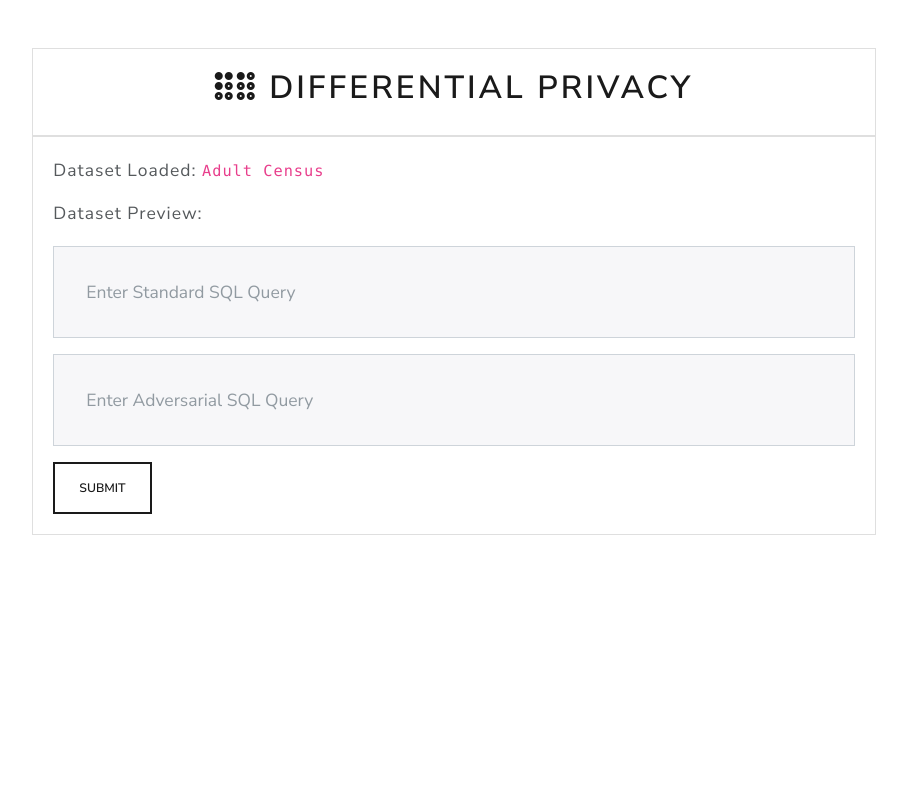
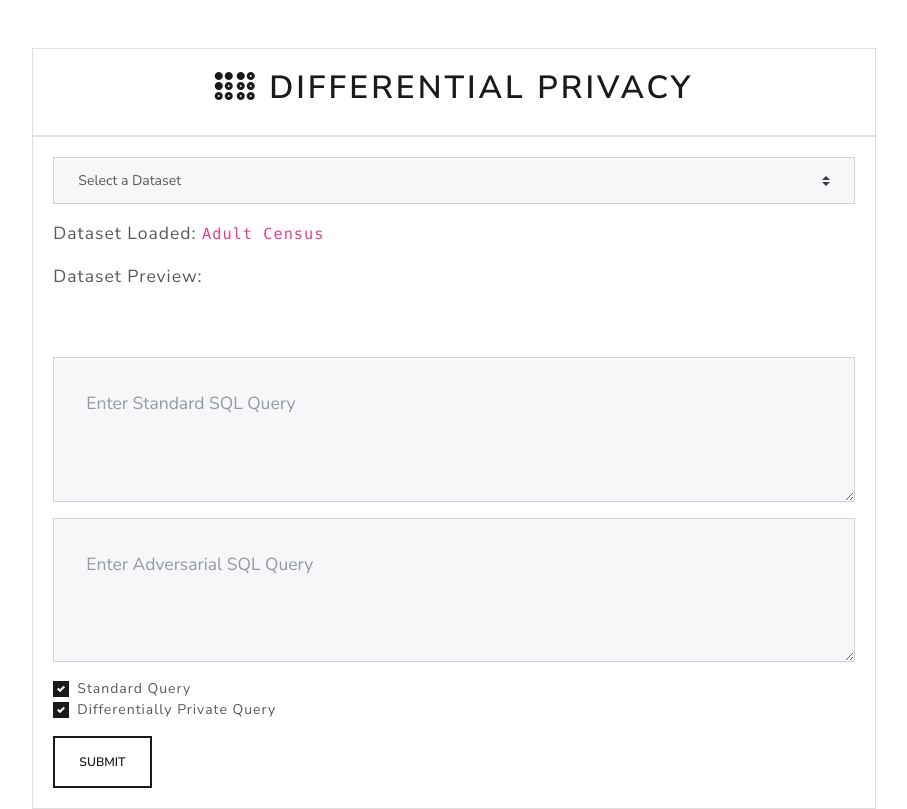
Before and after one commit to guptajay/differential-privacy-website, a Flask app: template templates/index.html in a window 1280 px wide. Shown: the whole page, without its empty margins (186-1093 px from the left). Before the commit the page ends 535 px from the top, so only its background shows below. Run offline with Flask 2, Linux system fonts and the light colour scheme; the template is opened without the code that fills it, so the values that code supplies are empty; some libraries are stand-ins or nearby versions.

Commit message:
added some ui

```diff
--- a/templates/index.html
+++ b/templates/index.html
@@ -49,6 +49,15 @@
         </div>
 
         <div class="card card-body">
+          <form method="POST">
+            <div class="form-group">
+              <select class="custom-select">
+                <option selected="">Select a Dataset</option>
+                <option value="1">Adult Census (default)</option>
+                <option value="2">Online Retail</option>
+              </select>
+            </div>
+          </form>
           <p class="lead mb-3">Dataset Loaded: <code>Adult Census</code></p>
           <p class="lead mb-1">Dataset Preview:</p>
           <div style="overflow: auto">
@@ -56,24 +65,56 @@
               {% block content %} {{dbPreview | safe}} {% endblock %}
             </p>
           </div>
-          <form action="{{ url_for('handle_submit') }}" method="POST">
+          <form
+            action="{{ url_for('handle_submit') }}"
+            method="POST"
+            class="mt-5"
+          >
             <div class="form-group">
-              <input
+              <textarea
                 class="form-control form-control-lg"
                 name="stdQuery"
                 type="text"
                 placeholder="Enter Standard SQL Query"
                 id="inputLarge"
-              />
+                rows="3"
+                spellcheck="false"
+              ></textarea>
             </div>
             <div class="form-group">
-              <input
+              <textarea
                 class="form-control form-control-lg"
                 name="advQuery"
                 type="text"
                 placeholder="Enter Adversarial SQL Query"
                 id="inputLarge"
-              />
+                rows="3"
+                spellcheck="false"
+              ></textarea>
+            </div>
+            <div class="form-group">
+              <div class="custom-control custom-checkbox">
+                <input
+                  type="checkbox"
+                  class="custom-control-input"
+                  id="stdQueryCheck"
+                  checked=""
+                />
+                <label class="custom-control-label" for="stdQueryCheck"
+                  >Standard Query</label
+                >
+              </div>
+              <div class="custom-control custom-checkbox">
+                <input
+                  type="checkbox"
+                  class="custom-control-input"
+                  id="dpQueryCheck"
+                  checked=""
+                />
+                <label class="custom-control-label" for="dpQueryCheck"
+                  >Differentially Private Query</label
+                >
+              </div>
             </div>
             <button type="submit" class="btn btn-outline-primary">
               Submit
```
Also changed, not shown: 1 other file.
